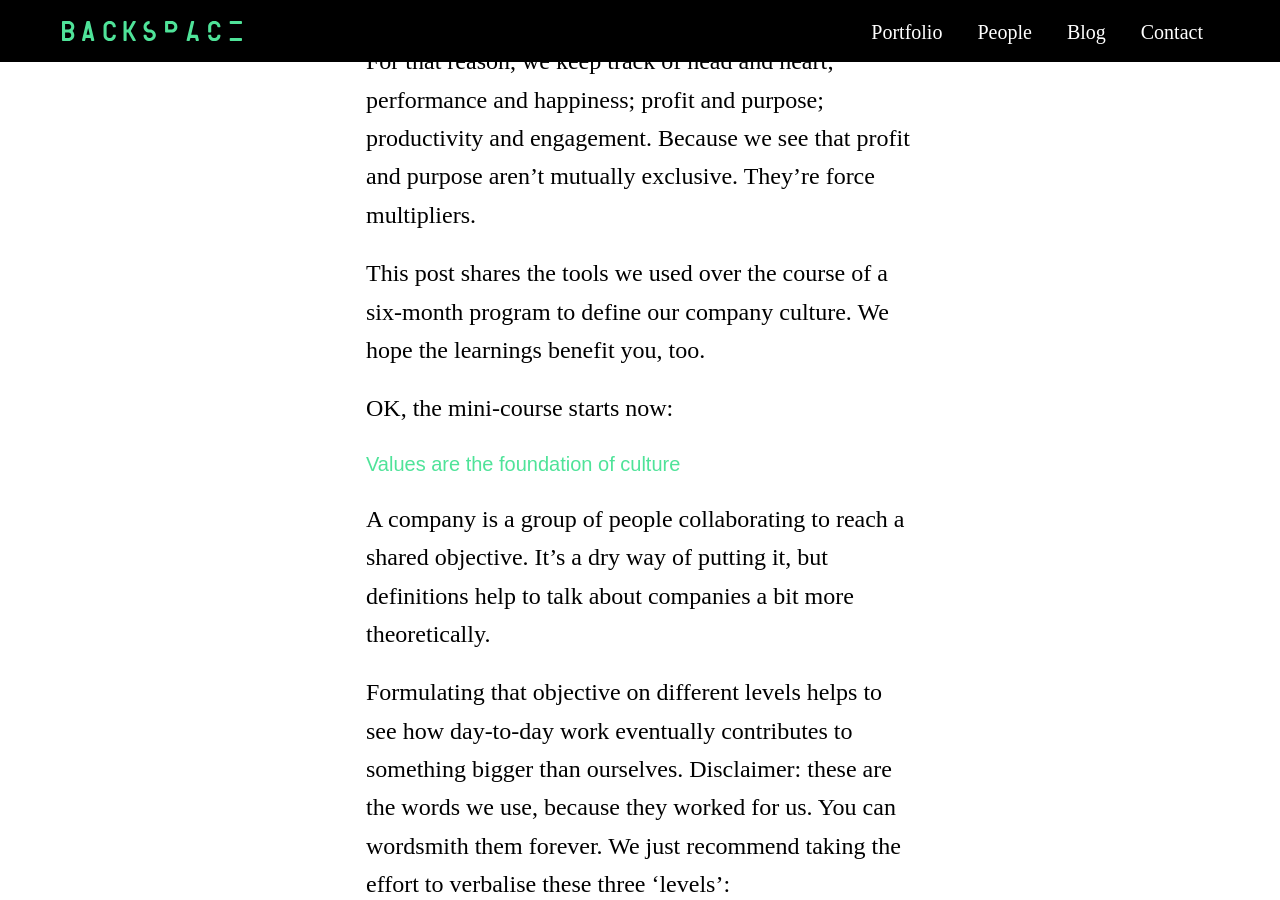
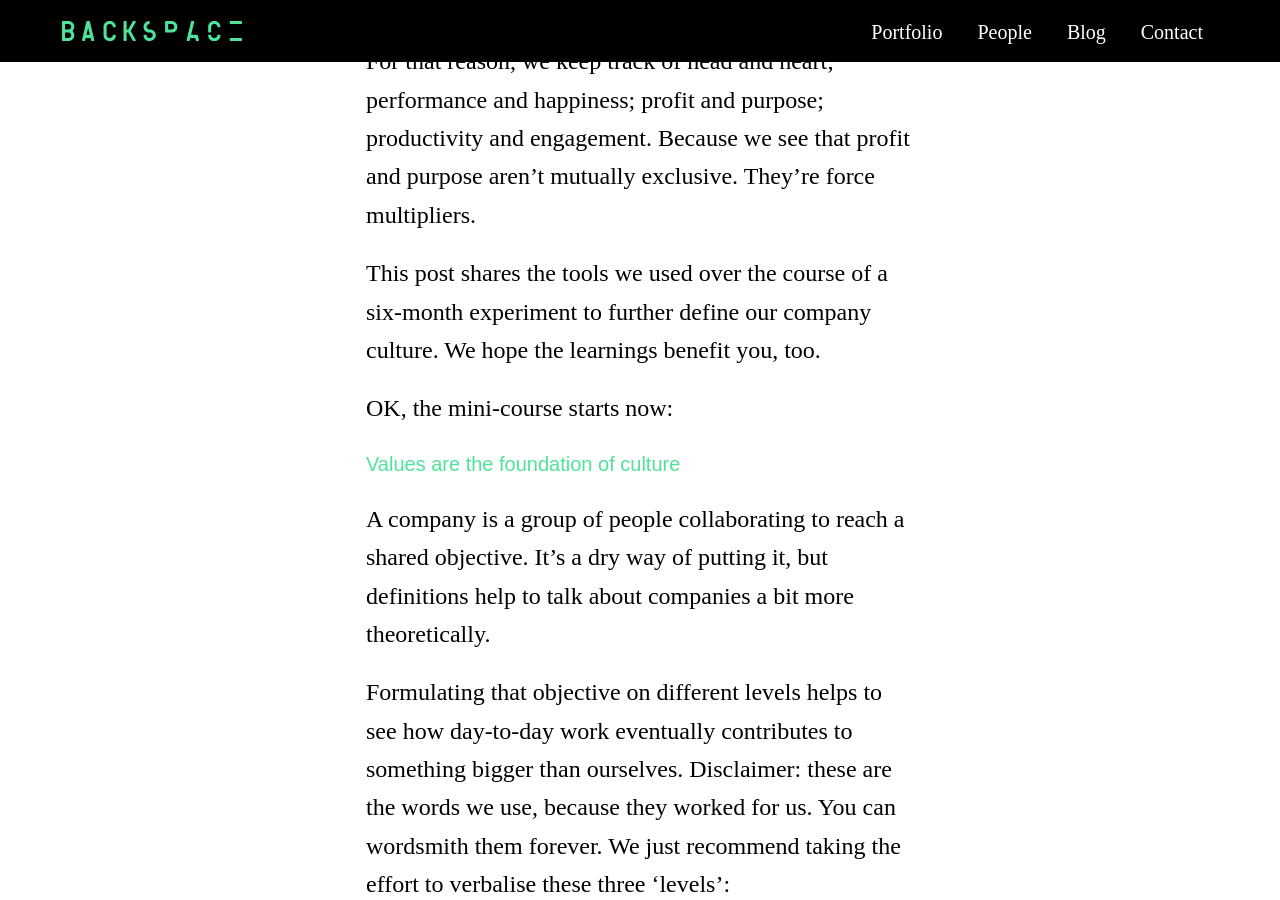
Before and after one commit to backspacehq/backspacehq.github.io, a Jekyll site: the page built from _posts/2016-07-13-stay-on-top-of-your-culture.markdown, in a window 1280 px wide and 900 px high, scrolled down 1564 px. Built offline with Jekyll 4.4.1, drawn with Linux system fonts in a browser that asks for light colours; comment, search, counter and statistics services are not loaded.

Commit message:
Updated Stay On Top Of Your Culture

```diff
--- a/_posts/2016-07-13-stay-on-top-of-your-culture.markdown
+++ b/_posts/2016-07-13-stay-on-top-of-your-culture.markdown
@@ -19,7 +19,7 @@
 
 For that reason, we keep track of head and heart; performance and happiness; profit and purpose; productivity and engagement. Because we see that profit and purpose aren’t mutually exclusive. They’re force multipliers.
 
-This post shares the tools we used over the course of a six-month program to define our company culture. We hope the learnings benefit you, too.
+This post shares the tools we used over the course of a six-month experiment to further define our company culture. We hope the learnings benefit you, too.
 
 OK, the mini-course starts now:
 
@@ -33,7 +33,7 @@
 2. Now look at your feet, standing firmly on the ground. You know exactly what and what doesn’t knock you off balance. Those feet, are your values. They’re timeless. Non-negotiable.
 3. In between that star and your feet is a pretty open space, not? Which is fine, until you need to pick a left, or a right. The compass for those moments is your mission.
 
-## Tools to make your purpose explicit
+### Tools to make your purpose explicit
 
 **Star (purpose)**: it’s your company’s reason for being, the change you want to see in the world.
 
@@ -57,7 +57,7 @@
 * Tool: visualisation, sketching.
 * Example: for us, this activity revealed how we all see the entrepreneurs in our ventures and users of our technologies as the lever for change, over the technology itself.
 
-## The benefits of a cultural experiment
+### The benefits of a cultural experiment
 
 As emphasised earlier, we’re only sharing a journey here, instead of an outcome. The tools shouldn’t be the goal, they’re more of a starting point to put time and effort in nurturing a healthy company culture. So set your feet firmly on the ground, get that compass out and aim for that star. All to be relentlessly ambitious in breaking out of a short-term profit-maximising paradigm, into a world where purpose is the point and profit the result.
 
```
